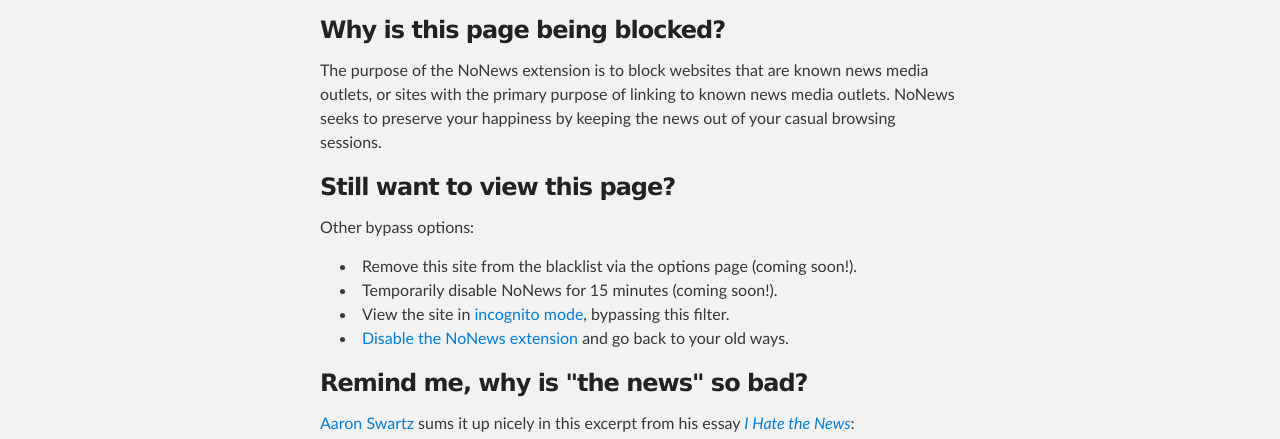
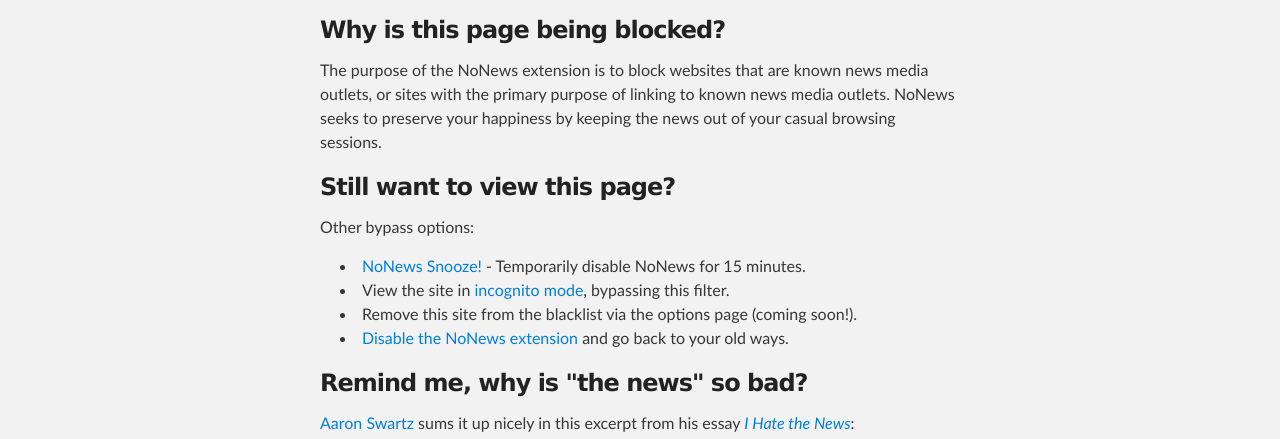
Before and after one commit to JDStraughan/nonews, a plain HTML site: page blocked-site.html in a window 1280 px wide. Shown: the part 361-800 px from the top of the page. Drawn offline with Linux system fonts and the light colour scheme.

Commit message:
Updated titles - we'll call it a promotion!

```diff
--- a/blocked-site.html
+++ b/blocked-site.html
@@ -8,7 +8,7 @@
 
     <link rel="stylesheet" type="text/css" media="screen" href="stylesheets/stylesheet.css">
 
-    <title>Nonews</title>
+    <title>NoNews | Blocked Site</title>
   </head>
 
   <body>
@@ -40,9 +40,9 @@
 		<p>Other bypass options:</p>
 
 		<ul>
+			<li><a href="how-to-snooze.html">NoNews Snooze!</a> - Temporarily disable NoNews for 15 minutes.</li>
+			<li>View the site in <a href="http://support.google.com/chrome/bin/answer.py?hl=en&amp;answer=95464">incognito mode</a>, bypassing this filter.</li>
 			<li>Remove this site from the blacklist via the options page (coming soon!).</li>
-			<li>Temporarily disable NoNews for 15 minutes (coming soon!).</li>
-			<li>View the site in <a href="http://support.google.com/chrome/bin/answer.py?hl=en&amp;answer=95464">incognito mode</a>, bypassing this filter.</li>
 			<li><a href="disable-extension.html">Disable the NoNews extension</a> and go back to your old ways.</li>
 		</ul>
 
```
Also changed, not shown: disable-extension.html (+1 -1 lines), index.html (+1 -1 lines).
